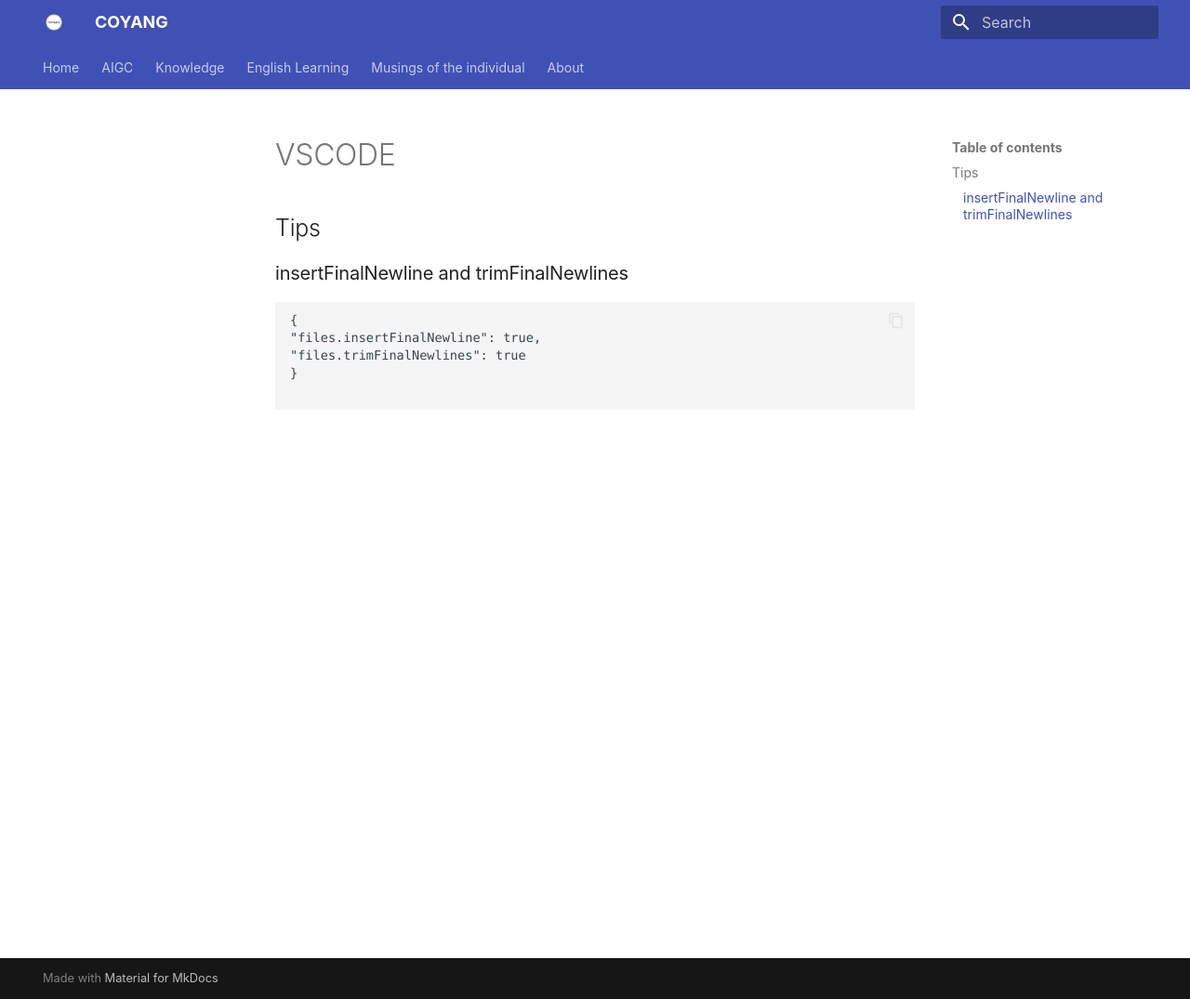
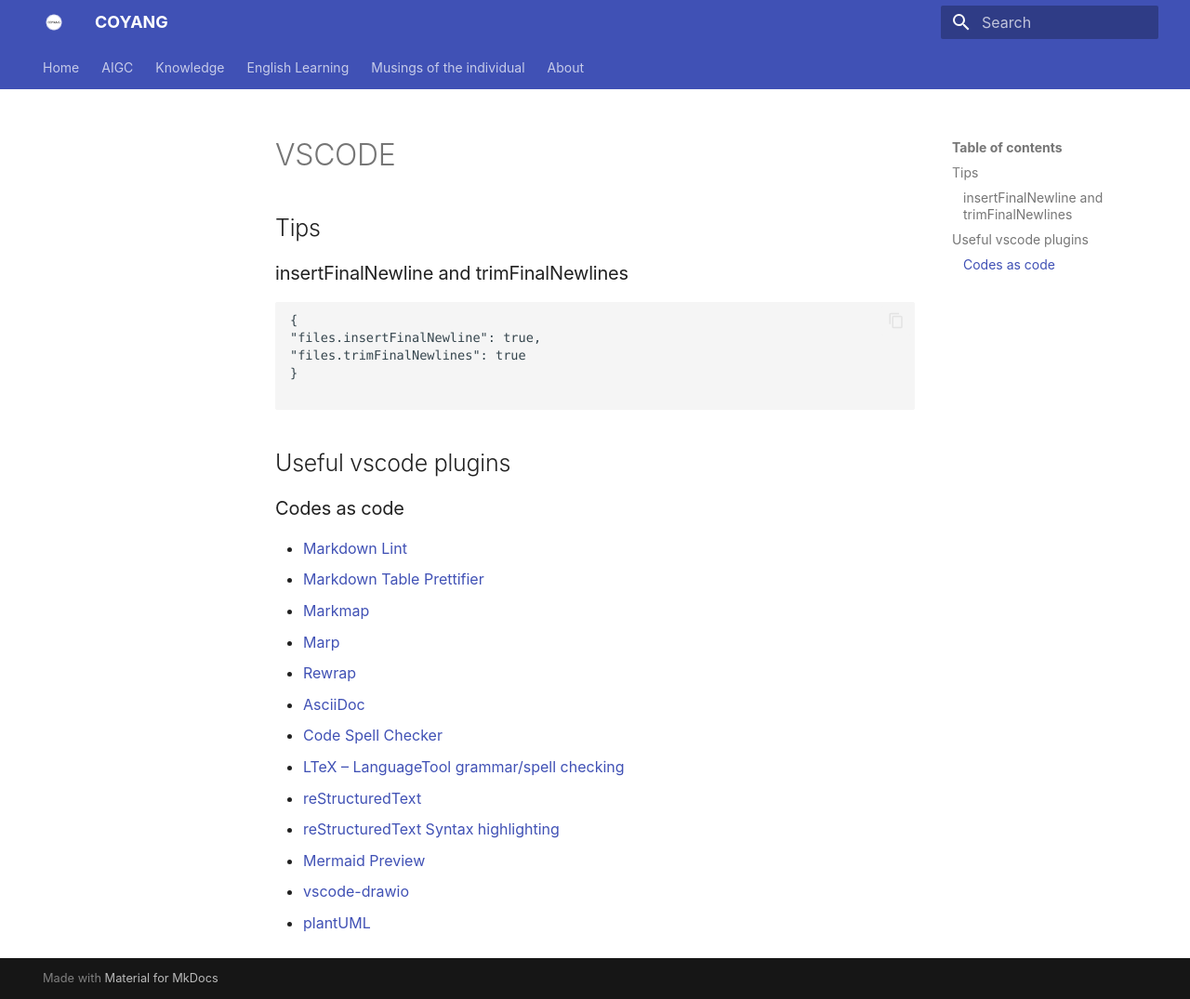
Before and after one commit to coyang/blogs, an MkDocs documentation site: the page built from docs/knowledge/tools/vscode.md, in a window 1280 px wide and 1075 px high. Shown: the whole window at 93% size. Built offline with MkDocs 1.6.1 and Material for MkDocs 9.7.7, drawn with Linux system fonts in a browser that asks for light colours.

Commit message:
Add docs as code vscode plugins

````diff
--- a/docs/knowledge/tools/vscode.md
+++ b/docs/knowledge/tools/vscode.md
@@ -11,3 +11,21 @@
 }
 
 ```
+
+## Useful vscode plugins
+
+### Codes as code
+
+- [Markdown Lint](https://marketplace.visualstudio.com/items?itemName=DavidAnson.vscode-markdownlint)
+- [Markdown Table Prettifier](https://marketplace.visualstudio.com/items?itemName=darkriszty.markdown-table-prettify)
+- [Markmap](https://marketplace.visualstudio.com/items?itemName=gera2ld.markmap-vscode)
+- [Marp](https://marketplace.visualstudio.com/items?itemName=marp-team.marp-vscode)
+- [Rewrap](https://marketplace.visualstudio.com/items?itemName=stkb.rewrap)
+- [AsciiDoc](https://marketplace.visualstudio.com/items?itemName=asciidoctor.asciidoctor-vscode)
+- [Code Spell Checker](https://marketplace.visualstudio.com/items?itemName=streetsidesoftware.code-spell-checker)
+- [LTeX – LanguageTool grammar/spell checking](https://marketplace.visualstudio.com/items?itemName=valentjn.vscode-ltex)
+- [reStructuredText](https://marketplace.visualstudio.com/items?itemName=lextudio.restructuredtext)
+- [reStructuredText Syntax highlighting](https://marketplace.visualstudio.com/items?itemName=trond-snekvik.simple-rst)
+- [Mermaid Preview](https://marketplace.visualstudio.com/items?itemName=vstirbu.vscode-mermaid-preview)
+- [vscode-drawio](https://marketplace.visualstudio.com/items?itemName=eightHundreds.vscode-drawio)
+- [plantUML](https://marketplace.visualstudio.com/items?itemName=jebbs.plantuml)
````
